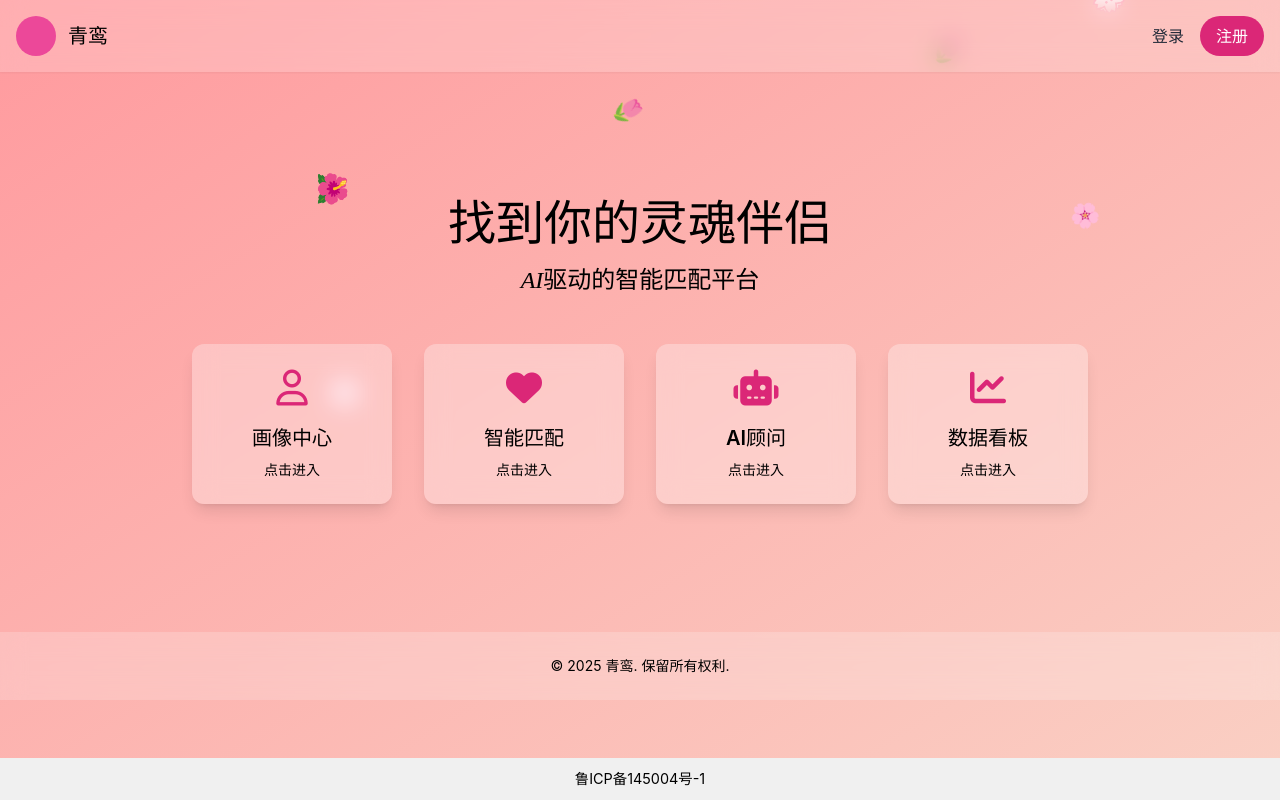
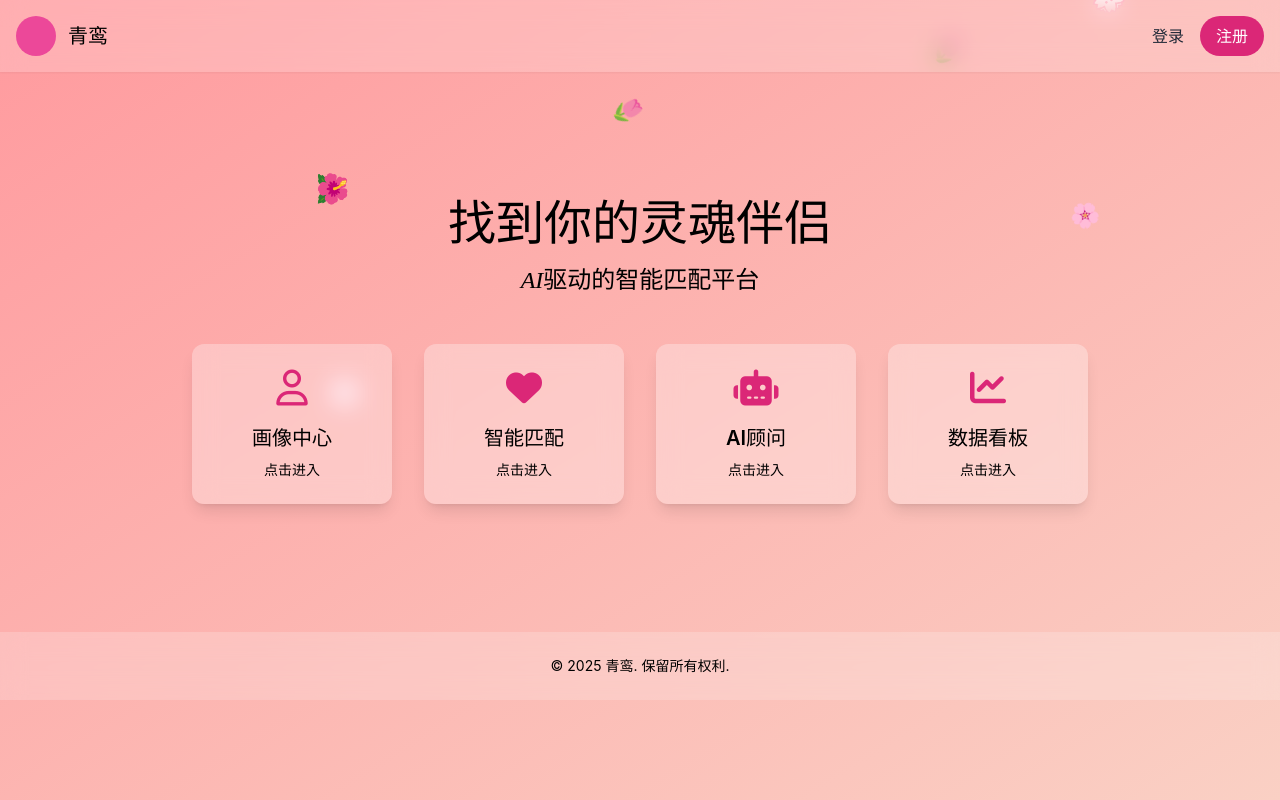
Before and after one commit to runtueee/Qingluan, a React (Vite) app: page / in a window 1280 px wide. Built offline with nearby package versions, Linux system fonts and the light colour scheme; a web font is replaced by a local one.

Commit message:
Remove filing number display from App.tsx

```diff
--- a/src/App.tsx
+++ b/src/App.tsx
@@ -46,7 +46,6 @@ export default function App() {
   return (
     // AuthContext.Provider 用于将其 value 属性中提供的值（认证状态和相关函数）
     // 传递给其所有子组件，使得子组件可以通过 useContext Hook 来访问这些值。
-    <>
     <AuthContext.Provider
       value={{ isAuthenticated, setIsAuthenticated, logout }}
     >
@@ -67,21 +66,5 @@ export default function App() {
         <Route path="/login" element={<Login />} />
       </Routes>
     </AuthContext.Provider>
-    <footer style={{
-      width: '100%',
-      textAlign: 'center',
-      padding: '10px 0',
-      position: 'fixed',
-      bottom: 0,
-      left: 0,
-      backgroundColor: '#f0f0f0', // 一个浅灰色背景，方便查看
-      zIndex: 99,
-      fontSize: '0.9em'
-    }}>
-      <a href="https://beian.miit.gov.cn/" target="_blank" rel="noopener noreferrer">
-        鲁ICP备145004号-1
-      </a>
-    </footer>
-    </>
   );
 }
```
